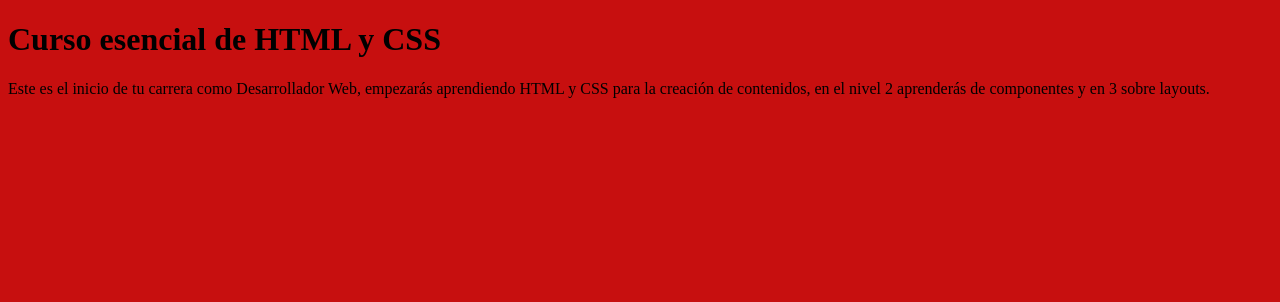
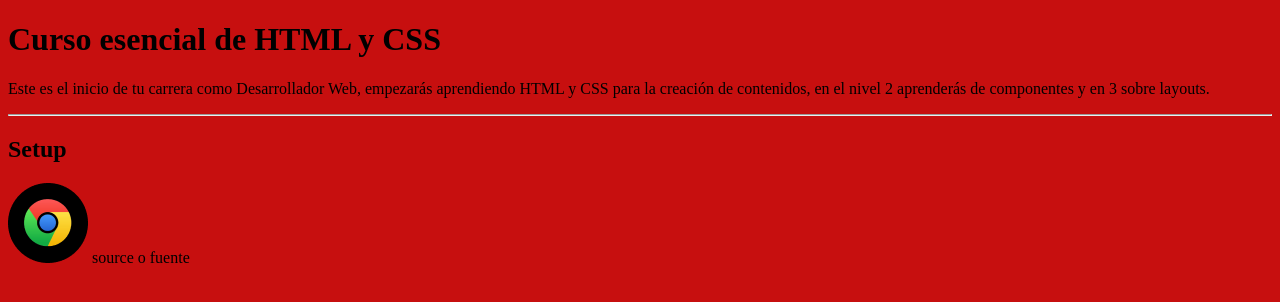
Before and after one commit to franklinyepes/esencial_HTML_Y_CSS_FRANK, a plain HTML site: page index.html in a window 1280 px wide. Drawn offline with Linux system fonts and the light colour scheme.

Commit message:
sabado 13 segunda clase

```diff
--- a/index.html
+++ b/index.html
@@ -15,5 +15,11 @@
       aprendiendo HTML y CSS para la creación de contenidos, en el nivel 2
       aprenderás de componentes y en 3 sobre layouts.
     </p>
+    <hr />
+    <section>
+      <h2>Setup</h2>
+      <img src="img/google-chrome.png" alt="" />
+      source o fuente
+    </section>
   </body>
 </html>
```
Also changed, not shown: img/ellipse-3.png (added), img/figma.png (added), img/google-chrome.png (added), img/visual-studio-code.png (added).
